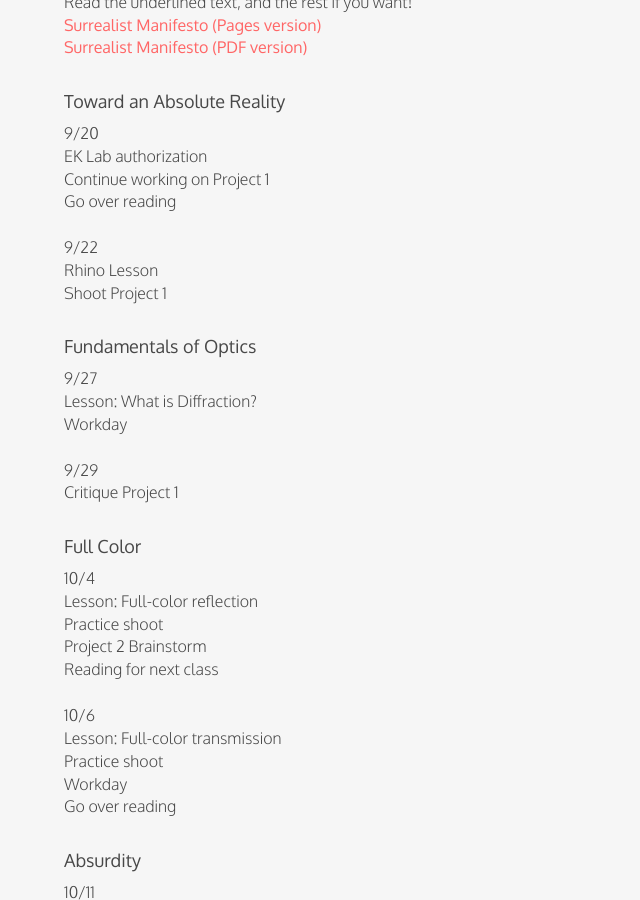
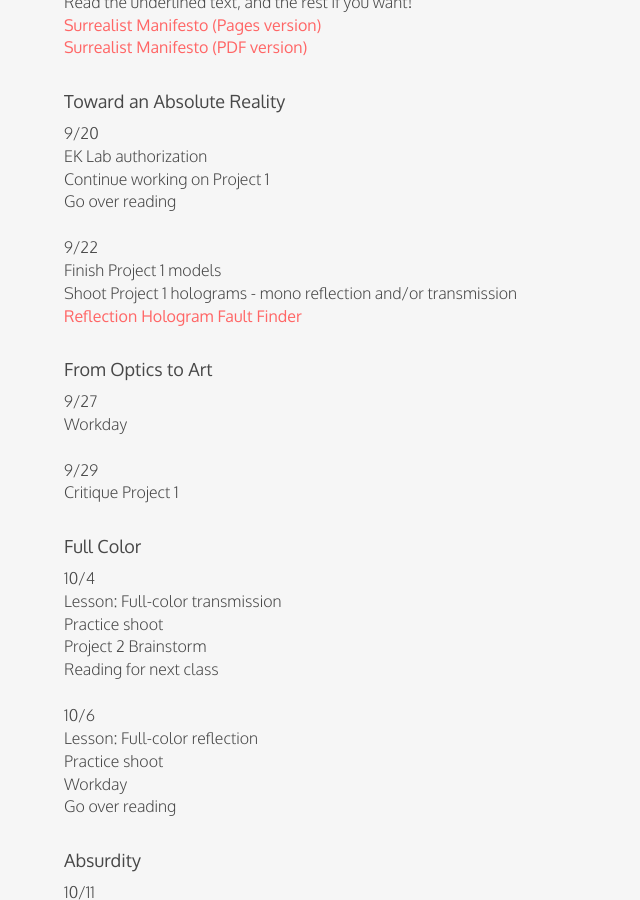
Before and after one commit to kaylalewis/holography, a Jekyll site: the page built from index.html, in a window 1280 px wide and 900 px high, scrolled down 972 px. Shown: the whole window, without its empty margins (0-640 px from the left). Built offline with Jekyll 4.4.1, drawn with Linux system fonts in a browser that asks for light colours.

Commit message:
faultFinder

```diff
--- a/index.html
+++ b/index.html
@@ -75,15 +75,15 @@ Go over reading
 
 9/22
 <br>
-Rhino Lesson
+Finish Project 1 models
 <br>
-Shoot Project 1
+Shoot Project 1 holograms - mono reflection and/or transmission
+<br>
+<a href = "reflectionFault.JPG">Reflection Hologram Fault Finder</a>
 <br><br>
 
-<h4>Fundamentals of Optics</h4>
+<h4>From Optics to Art</h4>
 9/27
-<br>
-Lesson: What is Diffraction?
 <br>
 Workday
 <br><br>
@@ -96,7 +96,7 @@ Critique Project 1
 <h4>Full Color</h4>
 10/4
 <br>
-Lesson: Full-color reflection
+Lesson: Full-color transmission
 <br>
 Practice shoot
 <br>
@@ -107,7 +107,7 @@ Reading for next class
 
 10/6
 <br>
-Lesson: Full-color transmission
+Lesson: Full-color reflection
 <br>
 Practice shoot
 <br>
```
Also changed, not shown: 2 other files.
